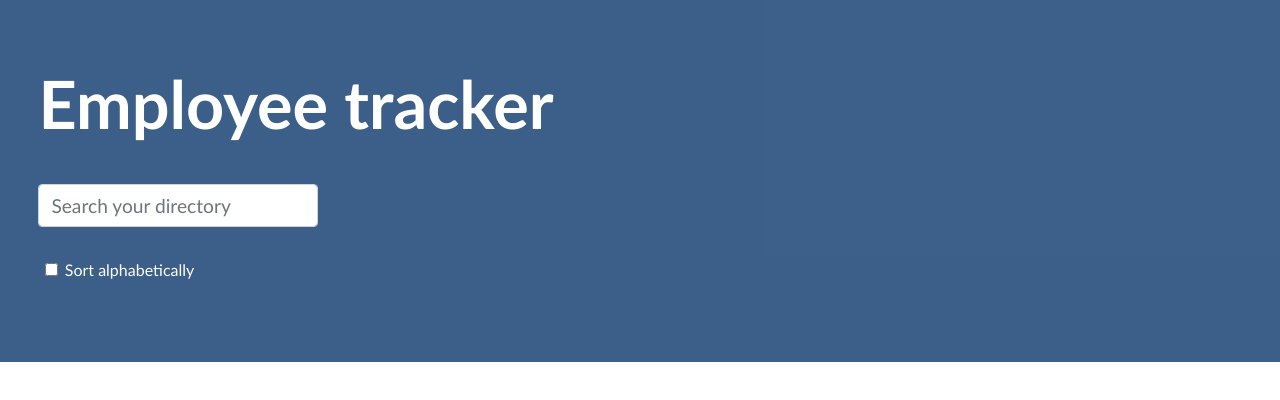
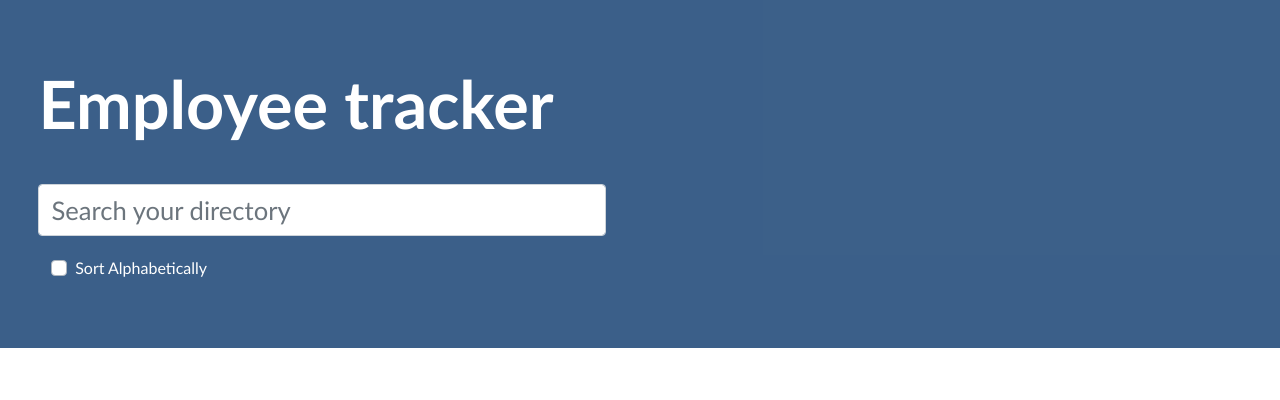
Before and after one commit to Malsham3/employees-directory-react, a React (Create React App) app: page / in a window 1280 px wide. Shown: the top 400 px of the page. Built offline with nearby package versions, Linux system fonts and the light colour scheme; no server answers.

Commit message:
checkbox functionality to sort

```diff
--- a/src/App.js
+++ b/src/App.js
@@ -7,7 +7,6 @@ import './App.scss'
 
 function App() {
   return (
-    // <Home/>
     <Home />
   );
 }
--- a/src/App.scss
+++ b/src/App.scss
@@ -8,7 +8,7 @@
 }
 
 //--------------------------JUMBOTRON--------------------------//
-#jumbotron{
+#jumbotron {
   // background-image: url("../img/jumbotron_bg.jpg");
   // background-size: cover;
   background-color: rgba(13, 58, 109, 0.808);
@@ -21,36 +21,27 @@
   color: white;
 }
 
-#search-field{
+#search-field {
   padding-top: 4vh;
   padding-right: 1vh;
-  width: 18rem;
-
+  height: auto;
+  max-width: 45vw;
 }
 
-#place-holder{
-  font-size: 1.2rem;
+#place-holder {
+  font-size: 2vw;
 }
-
-// #checkbox{
-//   width: 15px;
-//   height: 15px;
-// }
-
-#checkbox-label{
-  width: 45%;
-  padding-top: 1.2vw;
-  padding-left: .50vw;
-  // font-size: 1.4rem;
-  color: rgb(255, 255, 255);
+.form-inline{
+  margin-left: 1vw;
+  color: white;
 }
 //------------------------END JUMBOTRON------------------------//
 
 //-------------------------- CARDS --------------------------//
 
-#employee-card{
+#employee-card {
   margin: 0.5vw;
-  display:inline-block;
+  display: inline-block;
   margin-bottom: 4.5vh;
   border-top-style: none;
   border-right-style: none;
@@ -59,33 +50,33 @@
   border-color: rgba(44, 111, 187, 0.589);
 }
 
-#card-image{
+#card-image {
   width: 40%;
   margin-top: -25px;
   margin-left: 1vw;
 }
 
-#card-title{
+#card-title {
   font-size: 1.4rem;
 }
 
-#card-subtitle{
+#card-subtitle {
   font-size: 1rem;
 }
 
-.card-text{
-  color:rgb(66, 66, 66);
+.card-text {
+  color: rgb(66, 66, 66);
   font-size: 1rem;
-  line-height: 4vh;
+  line-height: 2em;
   width: 110%;
 }
 
-#icon{
+#icon {
   width: 1.3rem;
   height: auto;
 }
 
-#random-btn{
-  width: 55%
+#random-btn {
+  width: 55%;
 }
 //--------------------------END CARDS--------------------------//
--- a/src/components/Content/EmployeeCard.js
+++ b/src/components/Content/EmployeeCard.js
@@ -29,7 +29,7 @@ function EmployeeCard({ list, sortbyName }) {
               <br />
               <FaHome id="icon" /> {location.city}, {location.state}
             </Card.Text>
-            <Button href={"mailto:"+email} id="random-btn" variant="primary">Send an e-mail</Button>
+            {/* <Button href={"mailto:"+email} id="random-btn" variant="primary">Send an e-mail</Button> */}
           </Card.Body>
         </Card>
       ))}
--- a/src/components/Header/Header.js
+++ b/src/components/Header/Header.js
@@ -1,21 +1,30 @@
 import React from "react";
 import { Jumbotron, Form } from "react-bootstrap";
 
-function Header({sortbyName }) {
+function Header({ sortbyName }) {
   return (
     <Jumbotron id="jumbotron" fluid>
       <h1 id="site-name"> Employee tracker</h1>
       <Form.Group id="search-field" controlId="exampleForm.ControlInput1">
-        <Form.Control id="place-holder"
+        <Form.Control
+          id="place-holder"
           size="md"
           type="text"
           placeholder="Search your directory"
         />
       </Form.Group>
 
-      <Form.Group id="checkbox-label" controlId="formBasicCheckbox">
-        <Form.Check id="checkbox"type="checkbox" label="Sort alphabetically" />
-      </Form.Group>
+      <Form inline>
+
+        <Form.Check
+          type="checkbox"
+          className="my-1 mr-sm-2"
+          id="check-box"
+          label="Sort Alphabetically"
+          onChange={sortbyName}
+          custom
+        />
+      </Form>
     </Jumbotron>
   );
 }
--- a/src/pages/Home.js
+++ b/src/pages/Home.js
@@ -26,8 +26,8 @@ class NewHome extends React.Component {
   }
 
   sortbyName = (e) => {
-    //prevents page reload
-    e.preventDefault();
+    //prevents propagation of the same event from being called.
+    e.stopPropagation();
 
     //take in current state
     let { employees, sort, arr } = this.state;
```
Also changed, not shown: 1 other file (tests, documents, lock files or other folders).
